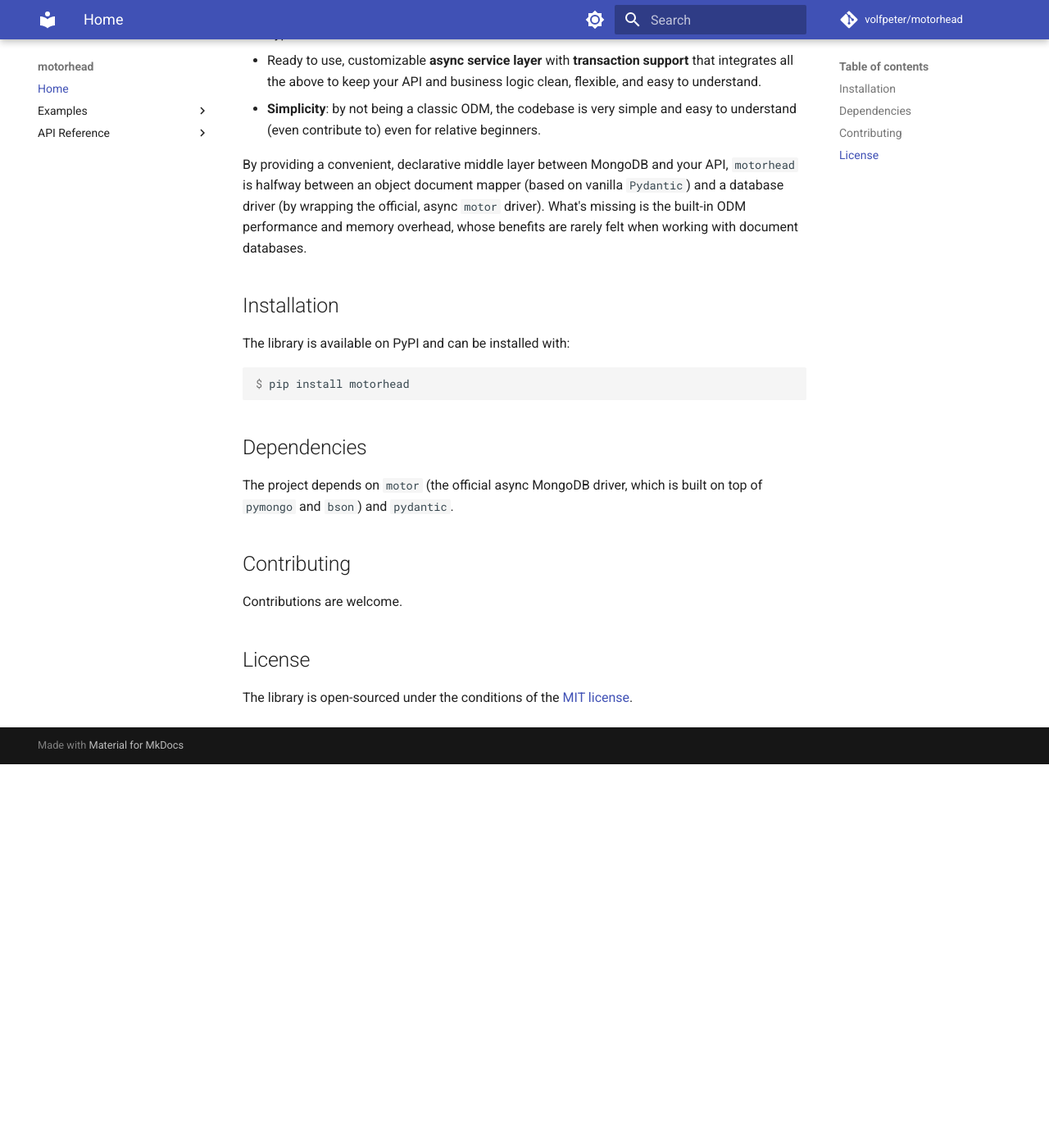
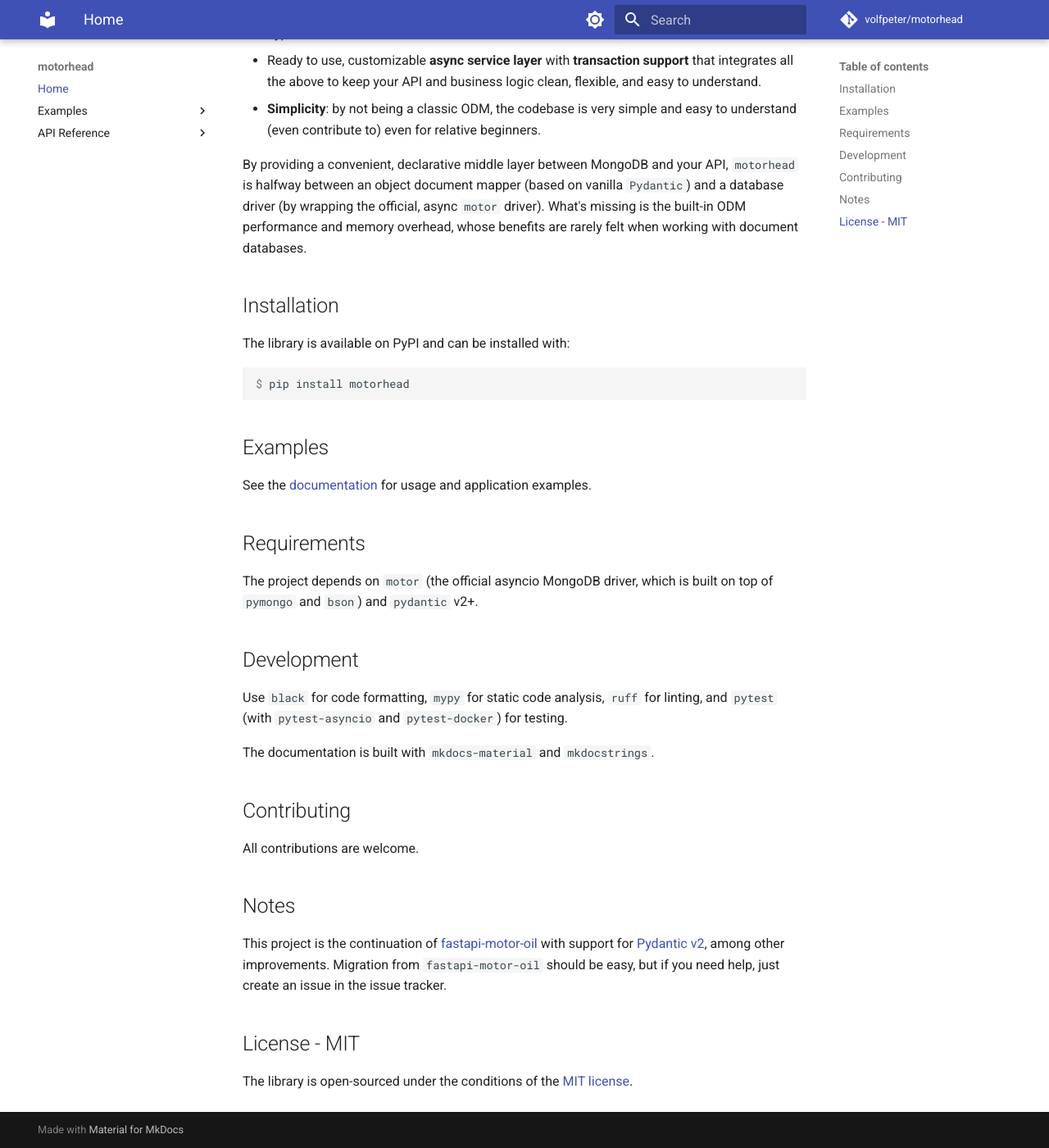
Before and after one commit to volfpeter/motorhead, an MkDocs documentation site: the page built from docs/index.md, in a window 1280 px wide and 1400 px high, scrolled down 538 px. Shown: the whole window at 82% size. Built offline with MkDocs 1.6.1 and Material for MkDocs 9.7.7, drawn with Linux system fonts in a browser that asks for light colours; comment, search, counter and statistics services are not loaded; before the commit the page ends 1470 px from its top, so only the background shows below that.

Commit message:
doc improvement

````diff
--- a/docs/index.md
+++ b/docs/index.md
@@ -31,14 +31,28 @@
 $ pip install motorhead
 ```
 
-## Dependencies
+## Examples
 
-The project depends on `motor` (the official async MongoDB driver, which is built on top of `pymongo` and `bson`) and `pydantic`.
+See the [documentation](https://volfpeter.github.io/motorhead/fastapi-example/) for usage and application examples.
+
+## Requirements
+
+The project depends on `motor` (the official asyncio MongoDB driver, which is built on top of `pymongo` and `bson`) and `pydantic` v2+.
+
+## Development
+
+Use `black` for code formatting, `mypy` for static code analysis, `ruff` for linting, and `pytest` (with `pytest-asyncio` and `pytest-docker`) for testing.
+
+The documentation is built with `mkdocs-material` and `mkdocstrings`.
 
 ## Contributing
 
-Contributions are welcome.
+All contributions are welcome.
 
-## License
+## Notes
+
+This project is the continuation of [fastapi-motor-oil](https://github.com/volfpeter/fastapi-motor-oil) with support for [Pydantic v2](https://docs.pydantic.dev/latest/migration/), among other improvements. Migration from `fastapi-motor-oil` should be easy, but if you need help, just create an issue in the issue tracker.
+
+## License - MIT
 
 The library is open-sourced under the conditions of the [MIT license](https://choosealicense.com/licenses/mit/).
````
Also changed, not shown: README.md (+2 -2 lines).
